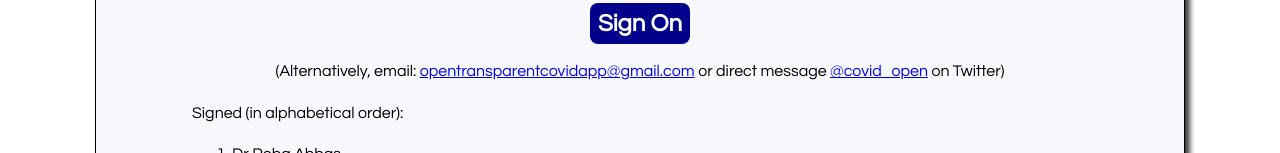
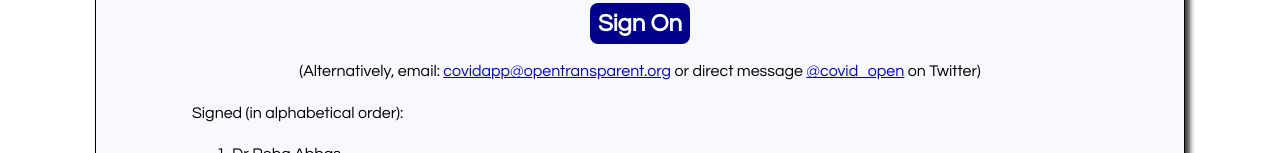
Before and after one commit to opentransparent/covidapp, a plain HTML site: page index.html in a window 1280 px wide. Shown: the part 780-933 px from the top of the page. Drawn offline with Linux system fonts and the light colour scheme.

Commit message:
Updated email address

```diff
--- a/index.html
+++ b/index.html
@@ -54,7 +54,7 @@ If you are an academic or industry researcher and would like to sign on please c
 <div class="signon">
 <a class="signbutton" id="signon" href="#signonform">Sign On</a>
 </div>
-<p class="signonalt">(Alternatively, email: <a href="mailto:opentransparentcovidapp@gmail.com">opentransparentcovidapp@gmail.com</a> or direct message <a href="https://twitter.com/@covid_open">@covid_open</a> on Twitter)
+<p class="signonalt">(Alternatively, email: <a href="mailto:covidapp@opentransparent.org">covidapp@opentransparent.org</a> or direct message <a href="https://twitter.com/@covid_open">@covid_open</a> on Twitter)
 </p>
 <p>Signed (in alphabetical order):</p>
 <ol class="signatories">
```
